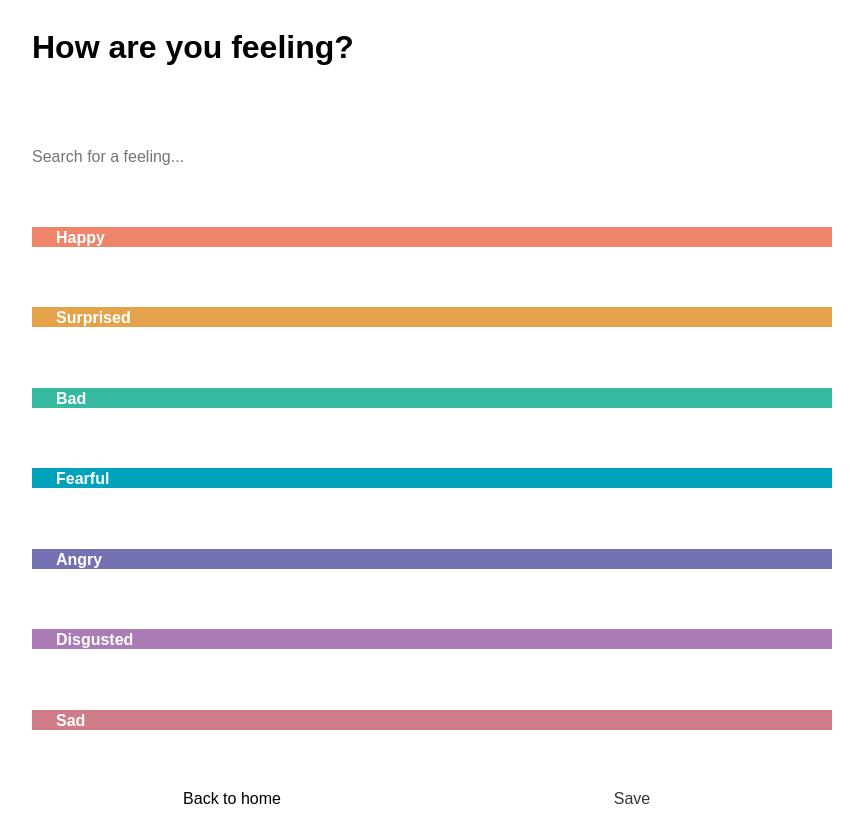
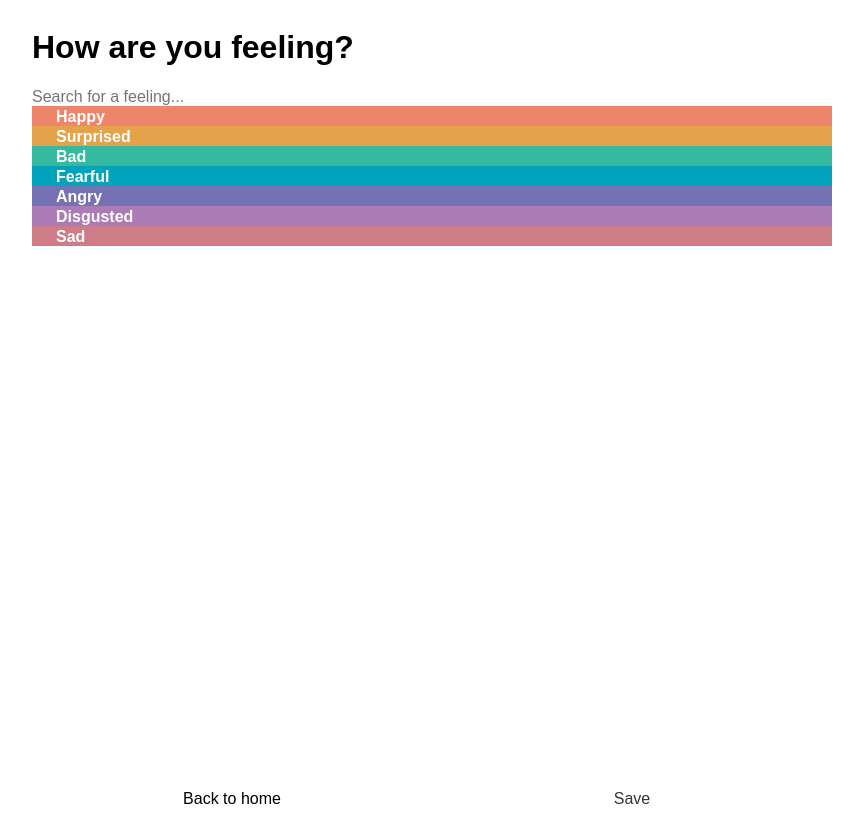
Before and after one commit to wmmiii/hey_you_good, a React app: page /checkin in a window 1280 px wide. Shown: the whole page, without its empty margins (208-1071 px from the left). Built offline with nearby package versions, Linux system fonts and the light colour scheme; the HTML template or start-up script is replaced by a standard one.

Commit message:
Fix the page layout

```diff
--- a/src/components/Page.tsx
+++ b/src/components/Page.tsx
@@ -16,7 +16,9 @@ export default function Page(props: PageProps): JSX.Element {
           {props.header}
         </div>
       }
-      {props.children}
+      <div className={styles.content}>
+        {props.children}
+      </div>
       {
         props.footer &&
         <div className={styles.footer}>
```
